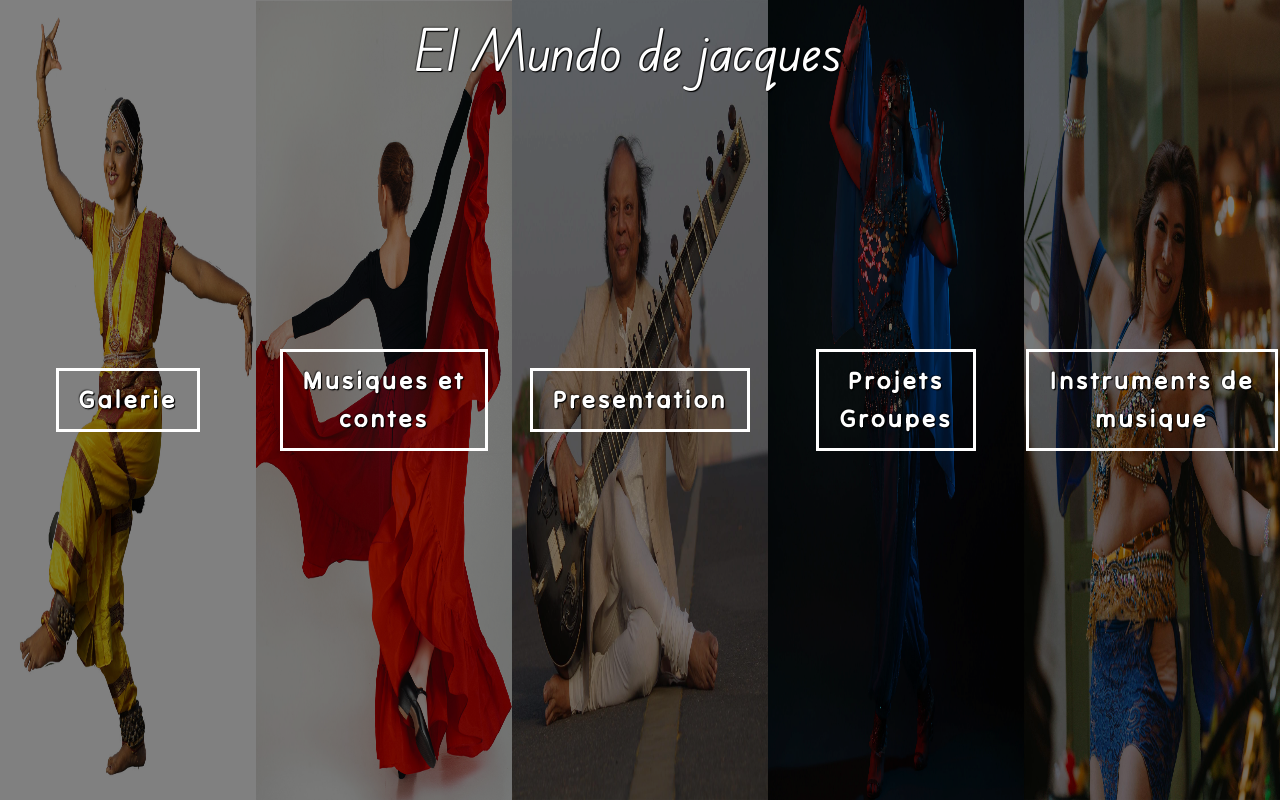
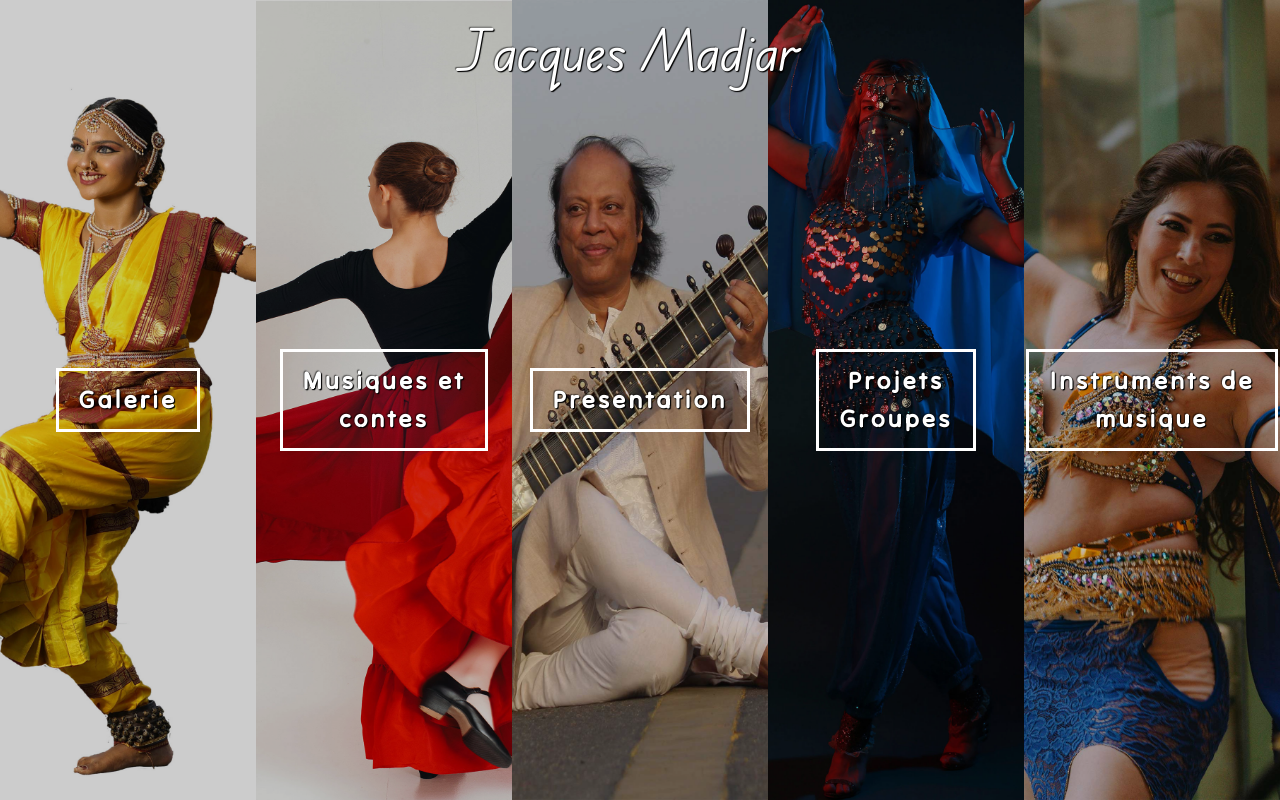
Before and after one commit to sargentogato/jacques-web, a Vue app: page / in a window 1280 px wide. Built offline with nearby package versions, Linux system fonts and the light colour scheme.

Commit message:
MainSeciton: change brightness MainVieq: change title

```diff
--- a/src/components/MainSection.vue
+++ b/src/components/MainSection.vue
@@ -95,7 +95,7 @@ section {
 
   img {
     height: 360px;
-    filter: brightness(50%);
+    filter: brightness(80%);
     object-fit: fill;
   }
 
@@ -174,6 +174,7 @@ section {
 
     picture,
     img {
+      object-fit: cover;
       height: 100%;
     }
   }
--- a/src/views/MainView.vue
+++ b/src/views/MainView.vue
@@ -27,7 +27,7 @@ import { ref } from "vue";
 
 let showModal = ref(false);
 let infoToShow = ref();
-let title = ref("El Mundo de jacques");
+let title = ref("Jacques Madjar");
 
 function openModal(event) {
   infoToShow = event;
```
